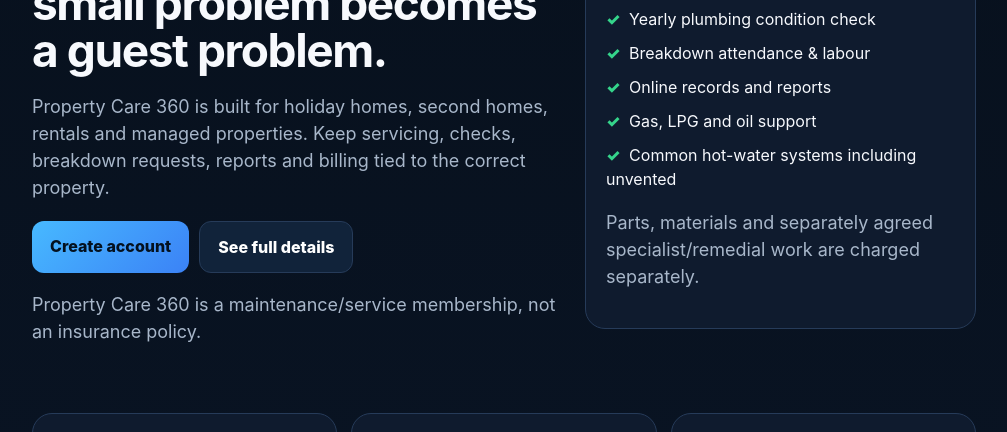
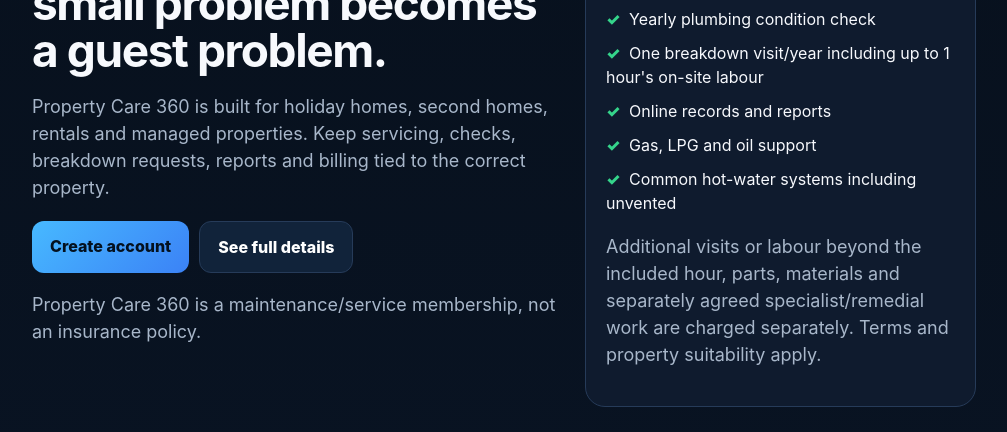
Before and after one commit to adamglover561-oss/propertycare365, a plain HTML site: page public/partner/index.html in a window 1280 px wide. Shown: the part 290-722 px from the top of the page, without its empty margins (136-1143 px from the left). Drawn offline with Linux system fonts and the light colour scheme.

Commit message:
Cap included breakdown attendance to one visit and 60 minutes annually

```diff
--- a/public/partner/index.html
+++ b/public/partner/index.html
@@ -23,7 +23,7 @@
 <div id="partnerBanner" class="partner"></div>
 <section class="hero">
 <div><span class="eyebrow">Cornwall property care</span><h1>Reliable plumbing & heating support before a small problem becomes a guest problem.</h1><p>Property Care 360 is built for holiday homes, second homes, rentals and managed properties. Keep servicing, checks, breakdown requests, reports and billing tied to the correct property.</p><div class="actions"><a id="signupBtn" class="btn primary" href="/app/?signup=1">Create account</a><a class="btn secondary" href="/">See full details</a></div><p class="small">Property Care 360 is a maintenance/service membership, not an insurance policy.</p></div>
-<div class="card"><div class="muted">First covered property</div><div class="price">£49<small>/month</small></div><div class="check"><div>Annual boiler service</div><div>Yearly plumbing condition check</div><div>Breakdown attendance & labour</div><div>Online records and reports</div><div>Gas, LPG and oil support</div><div>Common hot-water systems including unvented</div></div><p class="small">Parts, materials and separately agreed specialist/remedial work are charged separately.</p></div>
+<div class="card"><div class="muted">First covered property</div><div class="price">£49<small>/month</small></div><div class="check"><div>Annual boiler service</div><div>Yearly plumbing condition check</div><div>One breakdown visit/year including up to 1 hour's on-site labour</div><div>Online records and reports</div><div>Gas, LPG and oil support</div><div>Common hot-water systems including unvented</div></div><p class="small">Additional visits or labour beyond the included hour, parts, materials and separately agreed specialist/remedial work are charged separately. Terms and property suitability apply.</p></div>
 </section>
 <section class="section"><div class="grid"><div class="card"><h3>For owners</h3><p class="muted">One place to keep your property maintenance history, requests and documents organised.</p></div><div class="card"><h3>For holiday lets</h3><p class="muted">Planned care plus a clear route for heating, hot-water and plumbing problems.</p></div><div class="card"><h3>For portfolios</h3><p class="muted">Add multiple properties with lower rates for additional covered homes.</p></div></div></section>
 <section class="card"><h2 style="margin-top:0">Multi-property pricing</h2><p class="muted">£49/month for the first property, £44/month each for properties 2–4, and £39/month each from property 5 onward.</p><div class="actions"><a id="bottomSignup" class="btn primary" href="/app/?signup=1">Start with one property</a></div></section>
```
